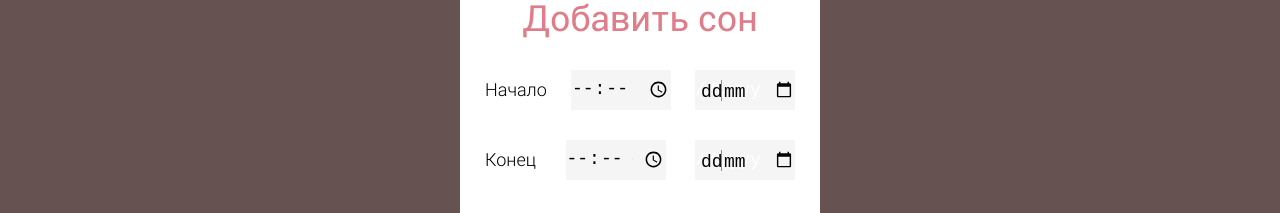
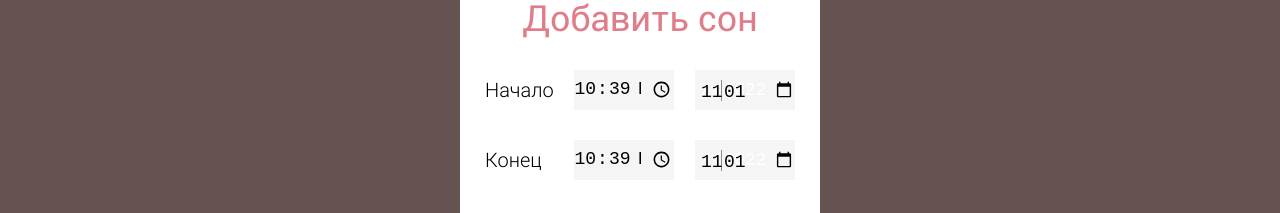
Before and after one commit to mitjasha/baby-tracker, a React (Create React App) app: page /sleeping in a window 1280 px wide. Both pictures are taken after a click on the button 770 px from the left and 670 px from the top of the page. Shown: the part 309-522 px from the top of the page. Built offline with nearby package versions, Linux system fonts and the light colour scheme.

Commit message:
feat: add default time and date

```diff
--- a/src/components/common/InputTimeDate/InputTimeDate.css
+++ b/src/components/common/InputTimeDate/InputTimeDate.css
@@ -6,18 +6,22 @@
   justify-content: space-between;
   color: #000;
   margin: 15px 0px;
-  font-size: 18px;
+  font-size: 20px;
   font-weight: 100;
 }
 
+.title-input{
+  width: 67px;
+  text-align: left;
+}
 
 .input-time-date{
   width: 100px;
   height: 40px;
   background-color: #F5F5F5;
   font-size: 18px;
+  text-align: center;
 }
-
 
 input[type="date"]::-webkit-datetime-edit,
 input[type="date"]::-webkit-inner-spin-button,
--- a/src/components/common/InputTimeDate/InputTimeDate.tsx
+++ b/src/components/common/InputTimeDate/InputTimeDate.tsx
@@ -1,31 +1,27 @@
 import React from "react";
 import cn from "classnames";
 import "./InputTimeDate.css";
+import {currentDay, currentTime} from "../../helpers/const";
 
 interface IInputTimeDate {
-  className: string;
-  textName: string;
+  className: string,
+  textName: string
 }
 
 const InputTimeDate: React.FC<IInputTimeDate> = ({
   className,
-  textName,
+  textName
 }) => {
-  const dateValue = () => {
-   const d = new Date();
-  const dt = d.getDate();
-let mn = d.getMonth();
-  mn += mn;
-  const yy = d.getFullYear();
-  const res = `${dt}/${mn}/${yy}`;
-  return res;
-  };
-  return (  <div className = "input-time-date-container">
-    <span>{textName}</span>
-      <input className={cn("input-time-date", {className})}  type = "time"/>
-      <input className={cn("input-time-date", {className})} type = "date" onChange={dateValue} />
+
+  console.log(currentDay);
+  return (
+    <div className = "input-time-date-container">
+    <span className= "title-input">{textName}</span>
+      <input className={cn("input-time-date", {className})}  type = "time" defaultValue={currentTime}/>
+      <input className={cn("input-time-date", {className})} type = "date" defaultValue={currentDay}/>
     </div>
 );
 };
 
+
 export default InputTimeDate;
--- a/src/components/common/ModalWindow/ModalWindow.tsx
+++ b/src/components/common/ModalWindow/ModalWindow.tsx
@@ -8,7 +8,7 @@ type TPrimaryBtn = {
     text: string,
     onClick?: () => void,
     icon?: string,
-    className?: string,
+    className: string,
 }
 
 type TSecondaryBtn = {
--- a/src/components/containers/SleepScreen/SleepScreen.tsx
+++ b/src/components/containers/SleepScreen/SleepScreen.tsx
@@ -20,7 +20,11 @@ import InputTimeDate from "../../common/InputTimeDate/InputTimeDate";
 const SleepScreen: React.FC = () => {
 
   const [isModalOpen, setIsModalOpen] = useState<boolean>(false);
-  const toggleModal = () => setIsModalOpen(!isModalOpen);
+  const toggleModal = ():void => setIsModalOpen(!isModalOpen);
+  const saveData = () => {
+    console.log("save");
+    toggleModal();
+  };
 
   console.log(isModalOpen);
 
@@ -67,7 +71,7 @@ const SleepScreen: React.FC = () => {
     withIcon
     iconImg = {require("../../../assets/png/icon-sleep.png")}
     titleModal = {"Добавить сон"}
-    primaryBtn = {{text: "Сохранить"}}
+    primaryBtn = {{text: "Сохранить", className: "h", onClick: saveData}}
     >
       <InputTimeDate className="" textName="Начало"/>
       <InputTimeDate className="" textName="Конец"/>
--- /dev/null
+++ b/src/components/helpers/const.tsx
@@ -0,0 +1,14 @@
+
+const changeNum = (value: string) => +value < 10 ? `0${value}` : value;
+
+
+const date = new Date();
+const minute = changeNum(date.getMinutes().toString());
+const hour = changeNum(date.getHours().toString());
+const month = changeNum((date.getMonth()+1).toString());
+const day = changeNum(date.getDate().toString());
+
+const currentTime = `${hour}:${minute}`;
+const currentDay = `${date.getFullYear()}-${month}-${day}`;
+
+export {currentTime, currentDay};
```
